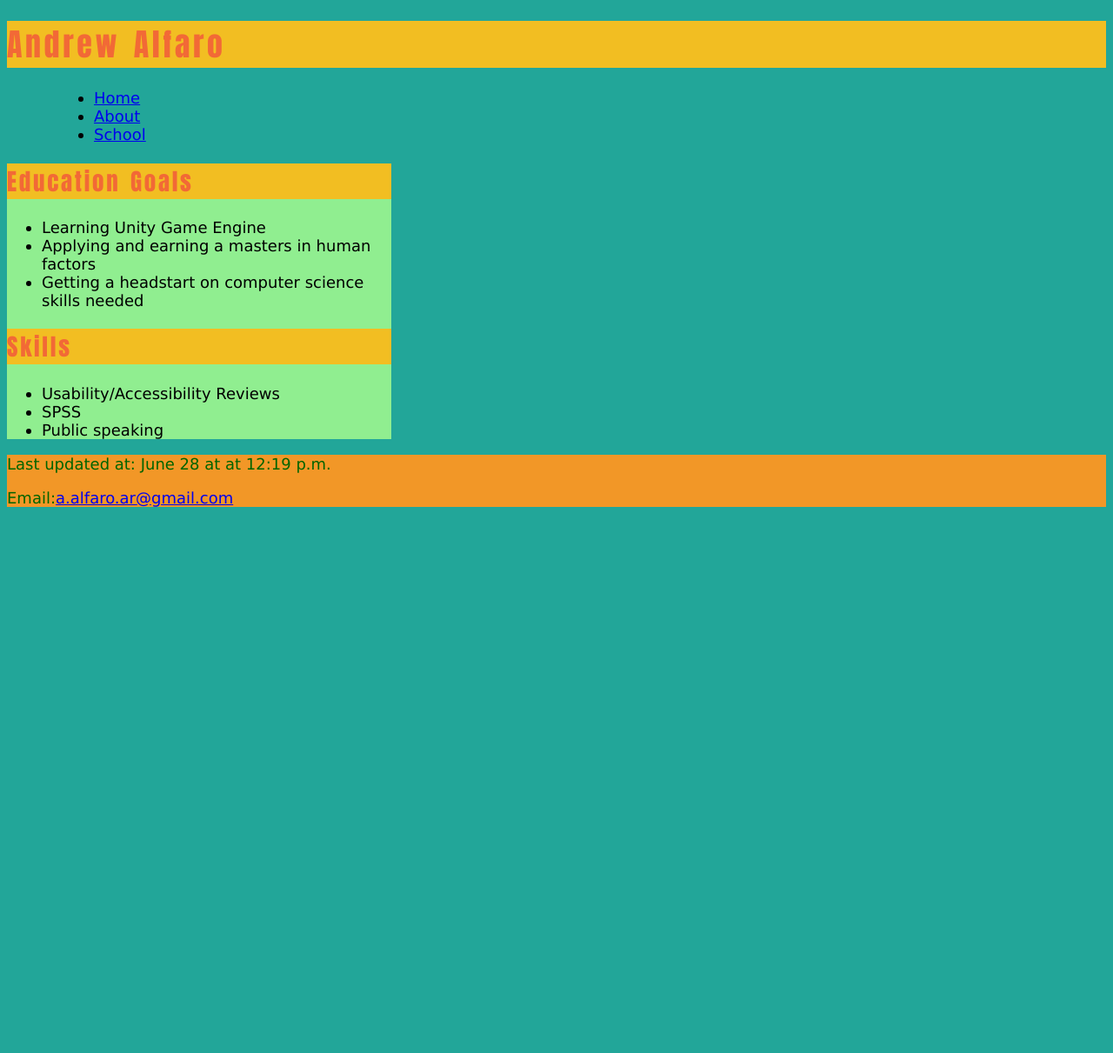
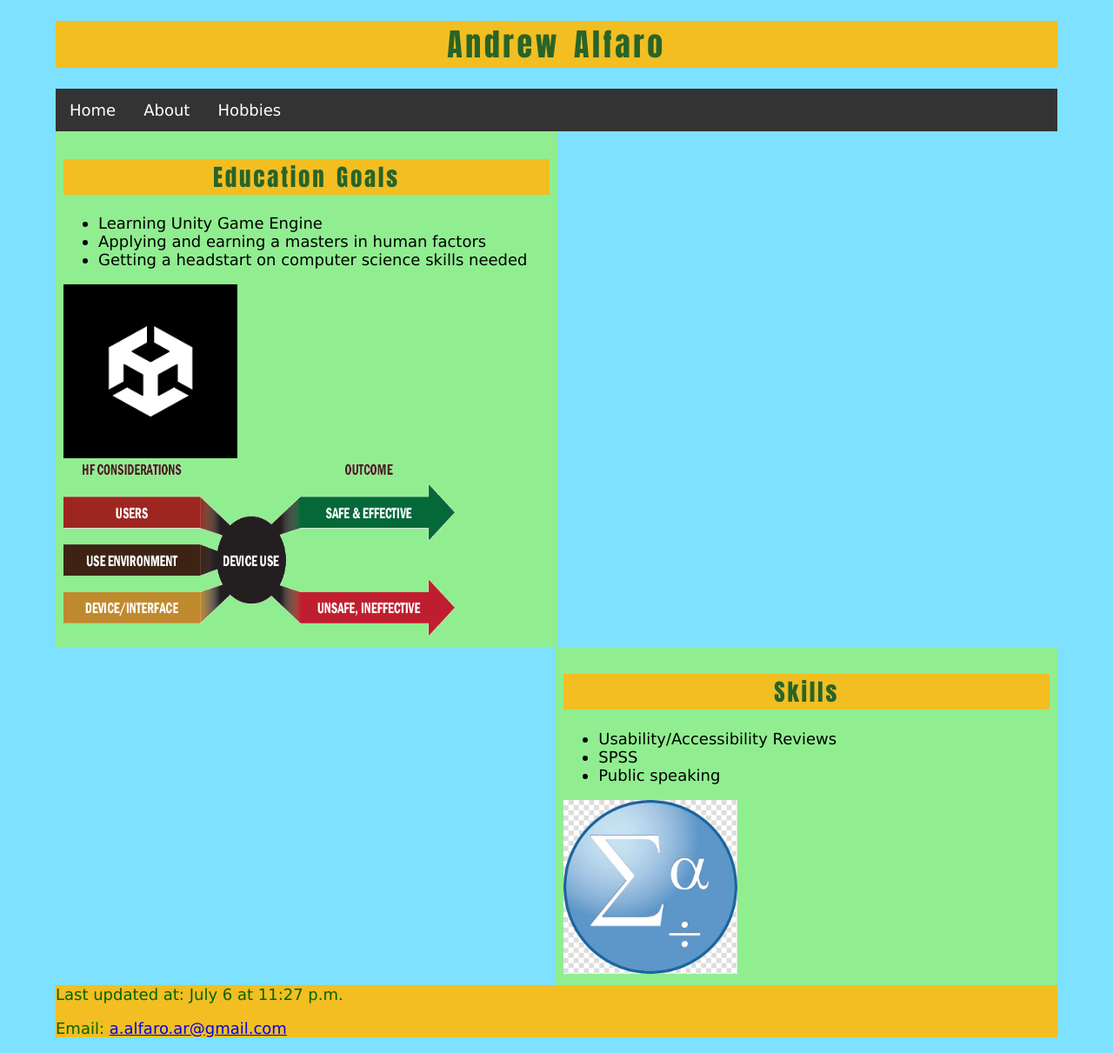
Before and after one commit to AndrewA01/CIS162, a plain HTML site: page about.html in a window 1280 px wide. Shown: the whole page at 87% size. Before the commit the page ends 800 px from the top, so only its background shows below. Drawn offline with Linux system fonts and the light colour scheme.

Commit message:
Project 1-4
Horizontal nav bar, 2 column layout on index and about, added 3rd page (hobbies), added images

```diff
--- a/about.html
+++ b/about.html
@@ -2,45 +2,52 @@
 <html lang="en">
 
     <head>
-     <!-- Title is the tab name -->
-        <title> Andrew_P1_1 </title>
-        <meta charset="utf-8"   />
-        <meta name="keywords" content="HTML, Andrew, Andrew"    />
-        <link rel="stylesheet" href="main.css">
+    <!-- Title is the tab name -->
+       <title> Andrew_about </title>
+       <meta charset="utf-8"   />
+       <meta name="keywords" content="HTML, Andrew, Andrew" />
+       <link rel="stylesheet" href="main.css">
+    </head>
 
     <body>
 
         <h1> Andrew Alfaro </h1>
 
         <nav>
-        <ul>
-            <li><a href='index.html'>Home</a></li>
-            <li><a href='about.html'>About</a></li>
-            <li> <a href='#'>School</a> </li>
-        </ul>
+            <ul>
+                <li><a href="index.html">Home</a></li>
+                <li><a href="about.html">About</a></li>
+                <li> <a href="hobbies.html">Hobbies</a> </li>
+            </ul>
         </nav>
 
-        <section>
+        <section id="leftColumn">
             <h1> Education Goals</h1>
-
             <ul>
                 <li>Learning Unity Game Engine</li>
                 <li>Applying and earning a masters in human factors</li>
                 <li>Getting a headstart on computer science skills needed</li>
             </ul>
-
+            <img src="unitylogo.png" alt="Unity Logo" style="width:200px;height:200px">
+            <img src="human-factors-device-use.png" alt="Human Factors Flowchart" style="width:450px;height:200px;">
+        </section>
+        <section id="rightColumn">
             <h1> Skills </h1>
             <ul>
                 <li>Usability/Accessibility Reviews</li>
                 <li>SPSS</li>
                 <li>Public speaking </li>
             </ul>
+            <img src="spss-modeler-ibm-data-analysis-statistics-ibm.jpg" alt="SPSS logo" style="width:200px;height:200px">
         </section>
 
-        <footer>Last updated at:
-            <time datetime="2023-06-26T23:06">June 28 at  at 12:19 p.m.</time>
-            <p>Email:<a href="mailto:a.alfaro.ar@gmail.com">a.alfaro.ar@gmail.com</a></p>
+        <section id="footer">
+        <footer>
+            Last updated at:
+            <time datetime="2023-07-06T23:27">July 6 at 11:27 p.m.</time>
+            <p>Email: <a href="mailto:a.alfaro.ar@gmail.com">a.alfaro.ar@gmail.com</a></p>
         </footer>
+        </section>
 
     </body>
 
--- a/main.css
+++ b/main.css
@@ -4,35 +4,81 @@
 }
 
 html {
-    background-color: rgb(34, 166, 153);
+    background-color: rgb(125, 225, 255);
 }
 
 body {
     font-family:Verdana, Geneva, Tahoma, sans-serif;
     font-size: large;
+    width: 90%;
+    margin-left: auto;
+	margin-right: auto;
 }
 
 h1 {
     font-family:Impact, Haettenschweiler, 'Arial Narrow Bold', sans-serif;
     letter-spacing: .1em;
     word-spacing: .1em;
-    color:rgba(242, 76, 61, 0.750);
+    color:rgb(40, 100, 40);
     background-color:rgb(242, 190, 34);
+    text-align: center;
 }
 
 nav > ul {
-    padding-left: 100px;
+    list-style-type: none;
+    margin: 0;
+    padding: 0;
+    overflow: hidden;
+    background-color: #333;
+}
+
+nav > ul > li {
+    float: left;
+}
+
+nav > ul > li a {
+    display: block;
+    color: white;
+    text-align: center;
+    padding: 14px 16px;
+    text-decoration: none;
+}
+
+nav > ul >  li a:hover {
+    background-color: black;
 }
 
 section {
     background-color: lightgreen;
-    width: 35%;
+    width: 100%;
     /* Not sure what 1% and 100% does when scaling the window? */
-    background-size: 100% auto;
+    background-size: auto;
+    margin-left: auto;
+	margin-right: auto;
+    padding: 0;
+}
 
+section#leftColumn {
+    clear: none;
+    float: left;
+    padding: .5em;
+    width: 48.5%;
+}
+
+section#rightColumn {
+    clear: none;
+    float: right;
+    padding: .5em;
+    width: 48.5%;
+}
+
+section#footer {
+    clear: both;
+    float: none;
+    width: auto;
 }
 
 footer {
     color:rgb(0, 100, 0);
-    background-color:rgb(242, 151, 39);
+    background-color:rgb(242, 190, 34);
 }
```
Also changed, not shown: hobbies.html (added, +48 -0 lines), index.html (+14 -11 lines), human-factors-device-use.png (added), spss-modeler-ibm-data-analysis-statistics-ibm.jpg (added), unitylogo.png (added), 1 other file.
